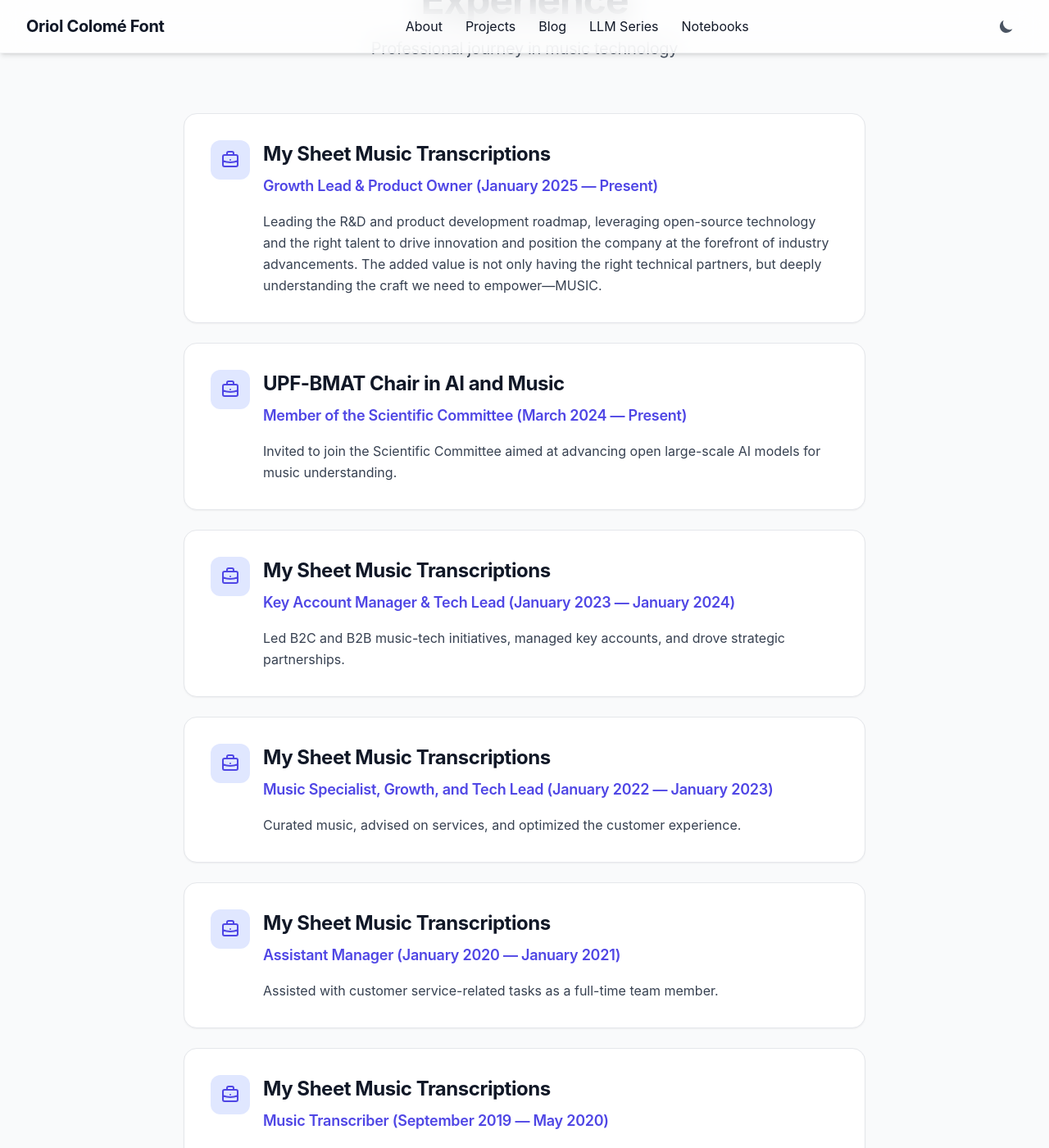
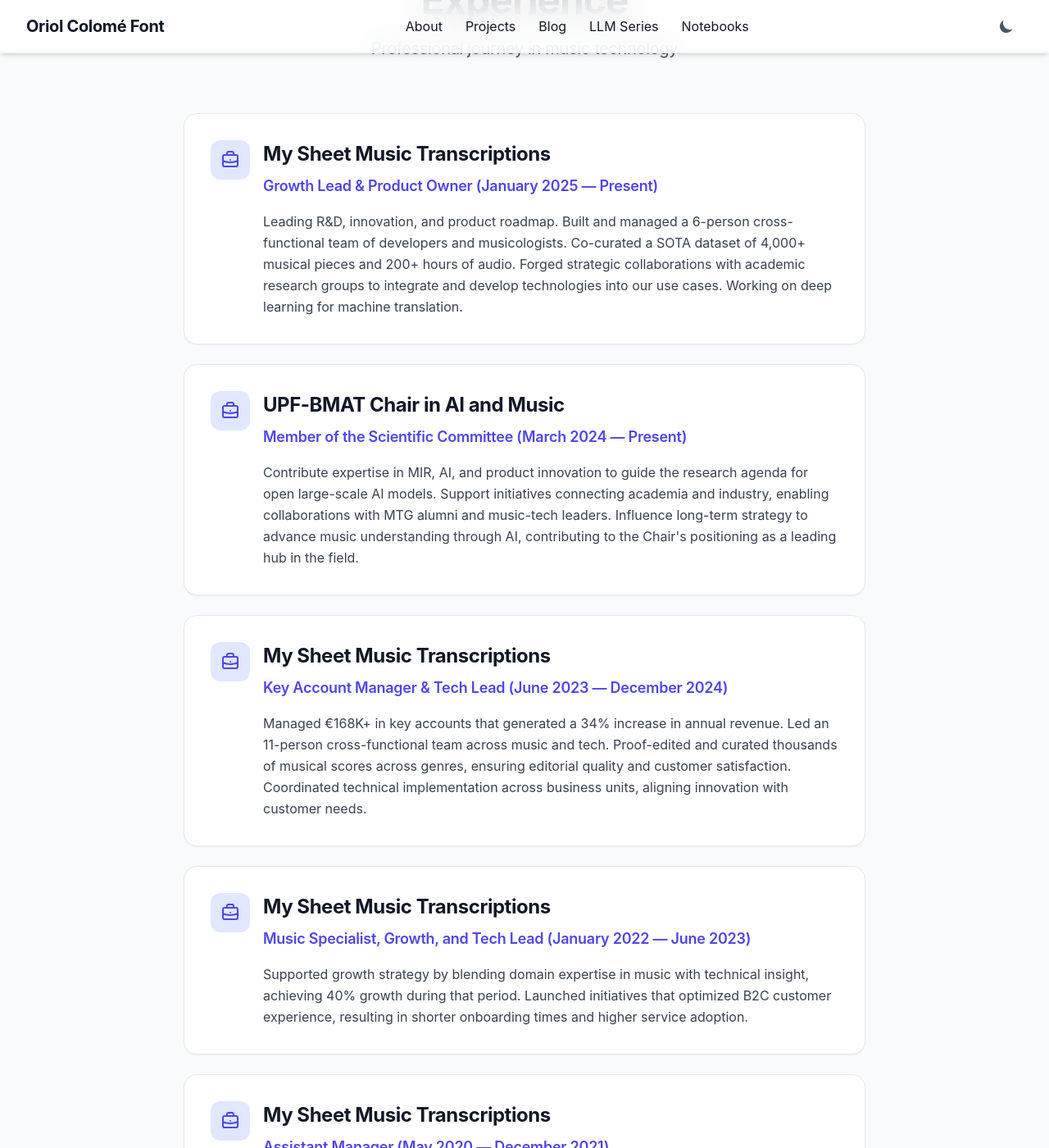
Before and after one commit to oriolcolomefont/oriolcolomefont.github.io, a Jekyll site: the page built from index.html, in a window 1280 px wide and 1400 px high, scrolled down 1988 px. Shown: the whole window at 82% size. Built offline with Jekyll 4.4.1, drawn with Linux system fonts in a browser that asks for light colours; some of the changed text lies outside the part shown.

Commit message:
feat: enhance content with detailed metrics and expanded descriptions
Education:
- Add specific grade (8.5) and detailed program description for MSc
- Expand MA description with focus on visual media courses
- Enhance Bachelor's description with comprehensive curriculum details

Experience:
- Add quantitative metrics: €168K+ revenue, 34% growth, 6-person team
- Include specific achievements: 4,000+ musical pieces, 200+ hours audio
- Expand role descriptions with concrete accomplishments and impact
- Update date ranges for accuracy
- Add detailed freelance musician achievements

Internships:
- Add technical metrics: F = 0.288 performance score
- Include collaboration details with A&R team
- Expand cultural and industry exposure description

These updates provide more concrete, measurable achievements and detailed context for each role and experience.

```diff
--- a/_data/education.yml
+++ b/_data/education.yml
@@ -2,12 +2,14 @@
   institution: Universitat Pompeu Fabra, Barcelona
   period: January 2020 — January 2024
   description: >-
-    Program combining audio signal processing, machine learning, cognition, and semantic technologies.
+    Specialized in audio signal processing, machine learning, perception and cognition, and semantic technologies to support practical applications related to the analysis, description, synthesis, transformation, and production of sound and music. Grade 8.5.
 - degree: Master of Arts in Music Theory and Composition
   institution: ESMuC, Barcelona
   period: January 2019 — January 2020
-  description: Specialized training in music for visual media, orchestration, sound design, and production.
-- degree: Bachelor's Degree in Music (Guitar Performance)
+  description: >-
+    Focus on music for visual media, including courses in composition, orchestration, sound design, and production techniques.
+- degree: Bachelor's Degree in Music
   institution: ESEM Taller de Músics, Barcelona
   period: January 2014 — January 2018
-  description: Four-year program focusing on technique, repertoire, performance, and core music education.
+  description: >-
+    The degree combined core music education—such as theory, history, and ensemble work—with specialized guitar training in technique, repertoire, and performance.
--- a/_data/experience.yml
+++ b/_data/experience.yml
@@ -1,26 +1,44 @@
 - company: My Sheet Music Transcriptions
   role: Growth Lead & Product Owner (January 2025 — Present)
   description: >-
-    Leading the R&D and product development roadmap, leveraging open-source technology and the right talent
-    to drive innovation and position the company at the forefront of industry advancements. The added value
-    is not only having the right technical partners, but deeply understanding the craft we need to empower—MUSIC.
+    Leading R&D, innovation, and product roadmap. Built and managed a 6-person cross-functional team of developers and
+    musicologists. Co-curated a SOTA dataset of 4,000+ musical pieces and 200+ hours of audio. Forged strategic
+    collaborations with academic research groups to integrate and develop technologies into our use cases. Working on
+    deep learning for machine translation.
 - company: UPF-BMAT Chair in AI and Music
   role: Member of the Scientific Committee (March 2024 — Present)
   description: >-
-    Invited to join the Scientific Committee aimed at advancing open large-scale AI models for music understanding.
+    Contribute expertise in MIR, AI, and product innovation to guide the research agenda for open large-scale AI models.
+    Support initiatives connecting academia and industry, enabling collaborations with MTG alumni and music-tech leaders.
+    Influence long-term strategy to advance music understanding through AI, contributing to the Chair's positioning as a
+    leading hub in the field.
 - company: My Sheet Music Transcriptions
-  role: Key Account Manager & Tech Lead (January 2023 — January 2024)
-  description: Led B2C and B2B music-tech initiatives, managed key accounts, and drove strategic partnerships.
+  role: Key Account Manager & Tech Lead (June 2023 — December 2024)
+  description: >-
+    Managed €168K+ in key accounts that generated a 34% increase in annual revenue. Led an 11-person cross-functional
+    team across music and tech. Proof-edited and curated thousands of musical scores across genres, ensuring editorial
+    quality and customer satisfaction. Coordinated technical implementation across business units, aligning innovation
+    with customer needs.
 - company: My Sheet Music Transcriptions
-  role: Music Specialist, Growth, and Tech Lead (January 2022 — January 2023)
-  description: Curated music, advised on services, and optimized the customer experience.
+  role: Music Specialist, Growth, and Tech Lead (January 2022 — June 2023)
+  description: >-
+    Supported growth strategy by blending domain expertise in music with technical insight, achieving 40% growth during
+    that period. Launched initiatives that optimized B2C customer experience, resulting in shorter onboarding times and
+    higher service adoption.
 - company: My Sheet Music Transcriptions
-  role: Assistant Manager (January 2020 — January 2021)
-  description: Assisted with customer service-related tasks as a full-time team member.
+  role: Assistant Manager (May 2020 — December 2021)
+  description: >-
+    Helped colleagues scale business processes and bandwidth, achieving a 36% growth rate during that period. Delivered
+    global customer service support covering all steps of the funnel journey. Coordinated team scheduling and task
+    management to ensure smooth daily operations.
 - company: My Sheet Music Transcriptions
   role: Music Transcriber (September 2019 — May 2020)
-  description: Focused on precise music transcription, arrangement, and engraving as a freelancer.
+  description: >-
+    Produced ~20 high-quality transcriptions and arrangements per month. Delivered 200+ projects to clients, all on time.
+    Developed craft across multiple genres with high accuracy and attention to detail in accordance with client specifications.
 - company: Freelance
   role: Musician (September 2013 — Present)
   description: >-
-    Performing, composing, arranging, teaching, and producing musical projects end-to-end.
+    Performed live at venues and events across Spain, engaging audiences of up to 500+ people. Composed and arranged
+    original works for ensembles, media, and private commissions. Produced and managed independent musical projects
+    from concept to release. Taught guitar and composition.
--- a/_data/internships.yml
+++ b/_data/internships.yml
@@ -2,4 +2,8 @@
   company: Epidemic Sound, Stockholm
   period: January 2023 — July 2023
   description: >-
-    Researched deep music embeddings focusing on automatic music segmentation with advanced ML techniques.
+    Researched deep music embeddings: trained self-supervised triplet networks on raw audio to learn timbre-invariant embeddings, reaching F = 0.288—competitive with early baselines and promising for low-resource music segmentation.
+
+    Collaborated with the A&R team to initiate music theory seminars, strengthening cross-functional communication and industry insight.
+
+    Gained first-hand exposure to the Scandinavian music industry, culture, and emerging trends, deepening understanding of how local artistry connects with global audiences.
```
